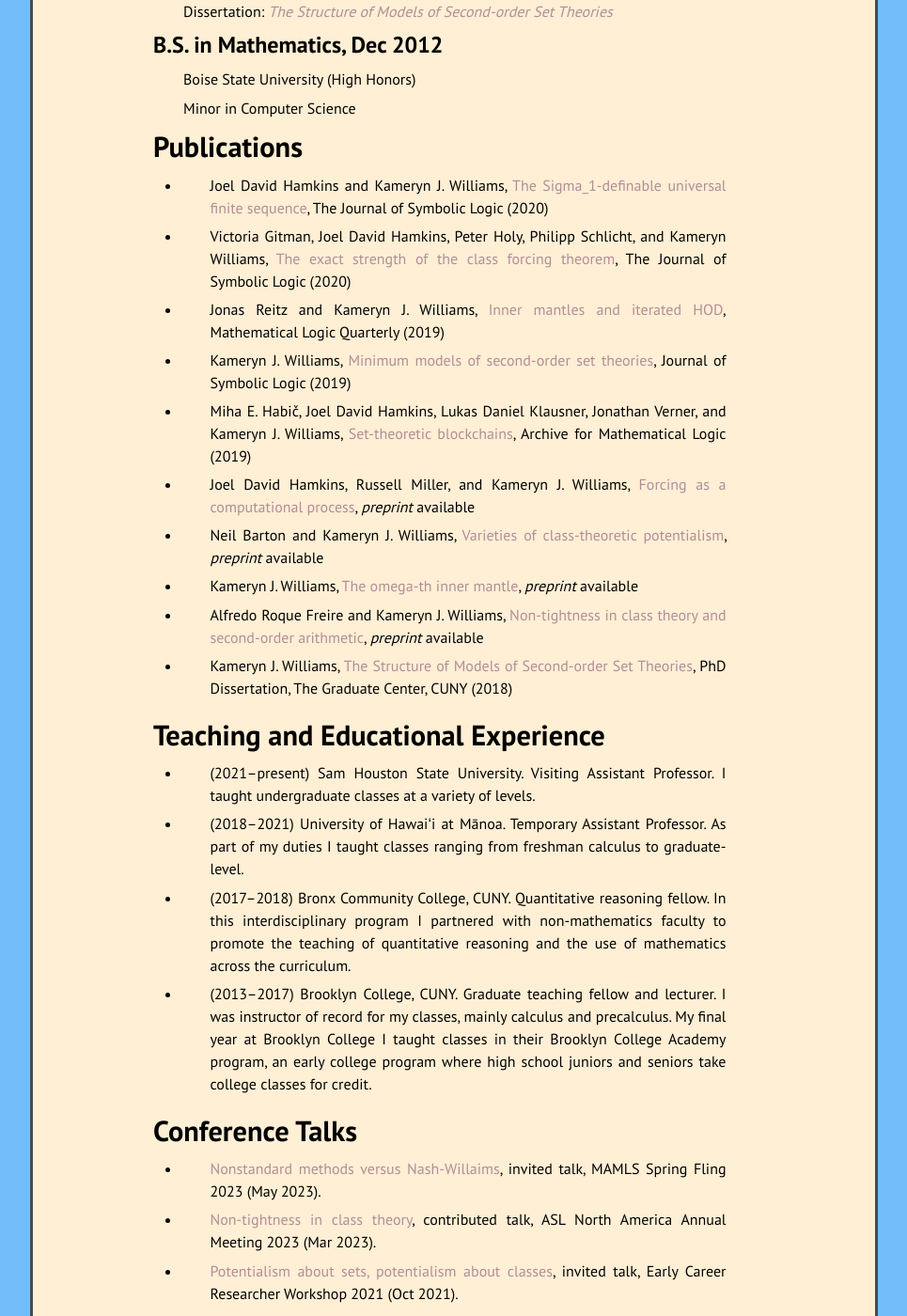
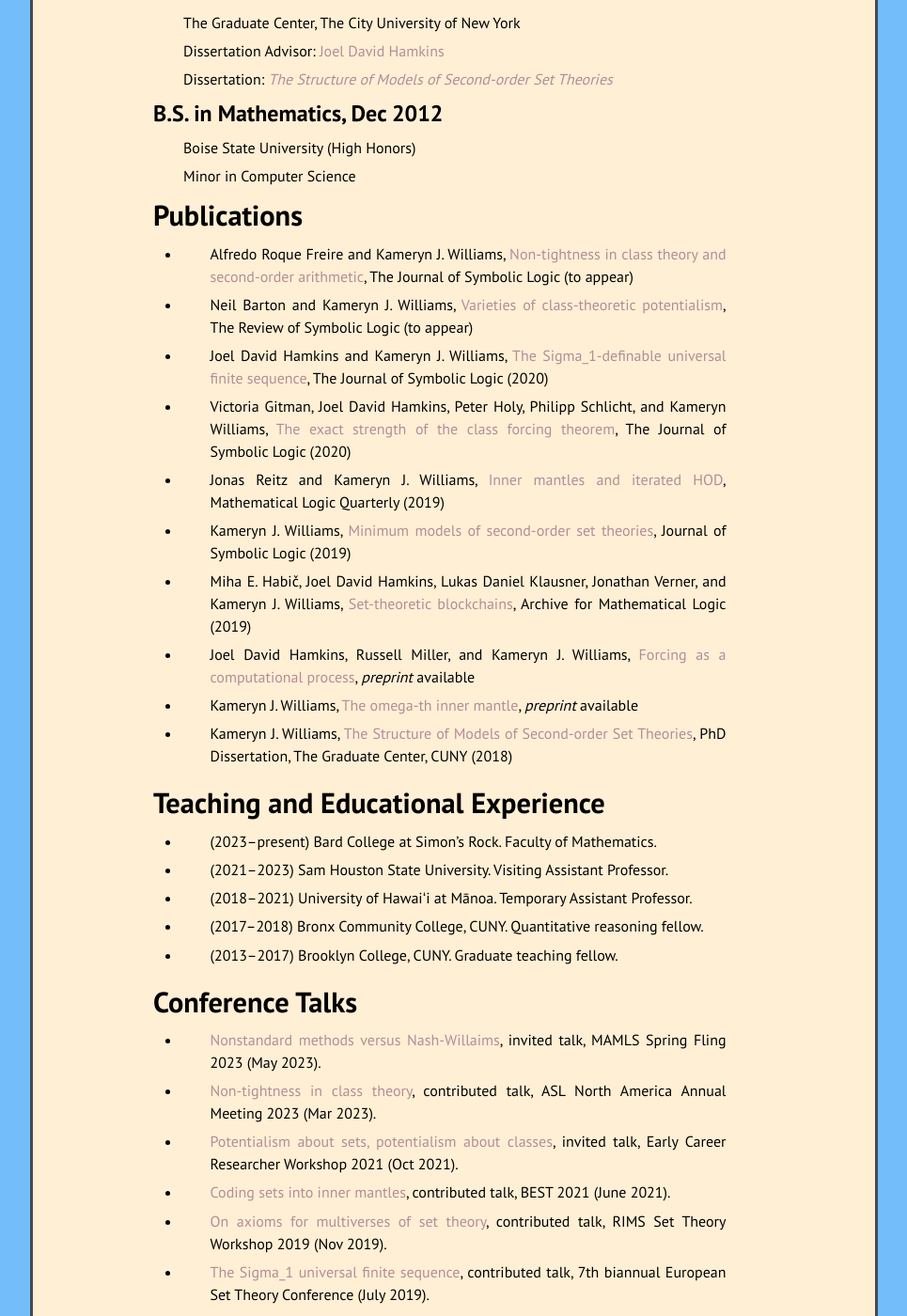
Before and after one commit to kamerynjw/kamerynjw.github.io, a Jekyll site: the page built from cv.md, in a window 1280 px wide and 1400 px high, scrolled down 624 px. Shown: the whole window at 94% size, without its empty margins (157-1122 px from the left). Built offline with Jekyll 4.4.1, drawn with Linux system fonts in a browser that asks for light colours; nearby versions of some CDN libraries; some of the changed text lies outside the part shown.

Commit message:
updated cv

```diff
--- a/_data/pubs.yml
+++ b/_data/pubs.yml
@@ -6,6 +6,15 @@
 #  3. other published (e.g. diss)
 #  4. in progress
 
+- href: "non-tightness"
+  authors: "Alfredo Roque Freire and Kameryn J. Williams"
+  title: "Non-tightness in class theory and second-order arithmetic"
+  othercite: "The Journal of Symbolic Logic (to appear)"
+
+- href: "class-potentialism"
+  authors: "Neil Barton and Kameryn J. Williams"
+  title: "Varieties of class-theoretic potentialism"
+  othercite: "The Review of Symbolic Logic (to appear)"
 
 - href: "universal-finite-sequence"
   authors: "Joel David Hamkins and Kameryn J. Williams"
@@ -39,22 +48,11 @@
   othercite: "*preprint* available"
 
 
-- href: "class-potentialism"
-  authors: "Neil Barton and Kameryn J. Williams"
-  title: "Varieties of class-theoretic potentialism"
-  othercite: "*preprint* available"
 
 - href: "momega"
   authors: "Kameryn J. Williams"
   title: "The omega-th inner mantle"
   othercite: "*preprint* available"
-
-- href: "non-tightness"
-  authors: "Alfredo Roque Freire and Kameryn J. Williams"
-  title: "Non-tightness in class theory and second-order arithmetic"
-  othercite: "*preprint* available"
-
-
 
 - href: "diss"
   authors: "Kameryn J. Williams"
--- a/cv.md
+++ b/cv.md
@@ -10,11 +10,16 @@
 Academic History
 ====
 
+Bard College at Simon's Rock
+----
+
+Faculty of Mathematics, Division of Science, Computing, and Mathematics
+
 Sam Houston State University
 ----
 Visiting Assistant Professor, Department of Mathematics and Statistics
 
-Fall 2021 to present
+Fall 2021 to Spring 2023
 
 University of Hawaiʻi at Mānoa
 ----
@@ -49,13 +54,15 @@
 Teaching and Educational Experience
 ====
 
-* (2021–present) Sam Houston State University. Visiting Assistant Professor. I taught undergraduate classes at a variety of levels.
+* (2023–present) Bard College at Simon's Rock. Faculty of Mathematics.
 
-* (2018–2021) University of Hawaiʻi at Mānoa. Temporary Assistant Professor. As part of my duties I taught classes ranging from freshman calculus to graduate-level.
+* (2021–2023) Sam Houston State University. Visiting Assistant Professor.
 
-* (2017–2018) Bronx Community College, CUNY. Quantitative reasoning fellow. In this interdisciplinary program I partnered with non-mathematics faculty to promote the teaching of quantitative reasoning and the use of mathematics across the curriculum.
+* (2018–2021) University of Hawaiʻi at Mānoa. Temporary Assistant Professor.
 
-* (2013–2017) Brooklyn College, CUNY. Graduate teaching fellow and lecturer. I was instructor of record for my classes, mainly calculus and precalculus. My final year at Brooklyn College I taught classes in their Brooklyn College Academy program, an early college program where high school juniors and seniors take college classes for credit.
+* (2017–2018) Bronx Community College, CUNY. Quantitative reasoning fellow.
+
+* (2013–2017) Brooklyn College, CUNY. Graduate teaching fellow.
 
 Conference Talks
 ====
```
